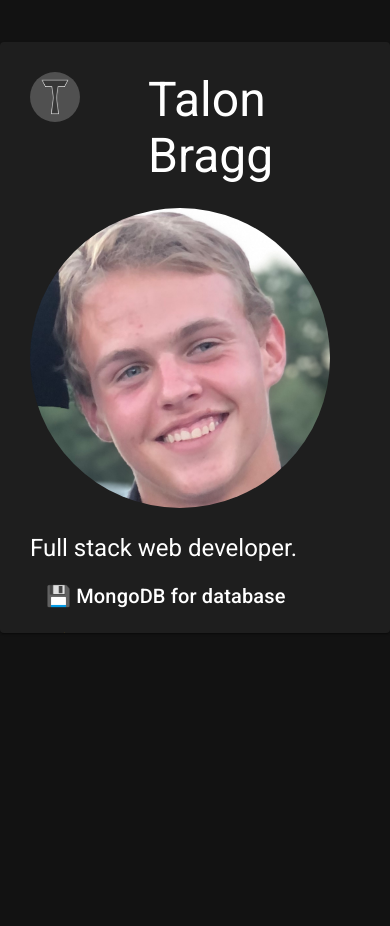
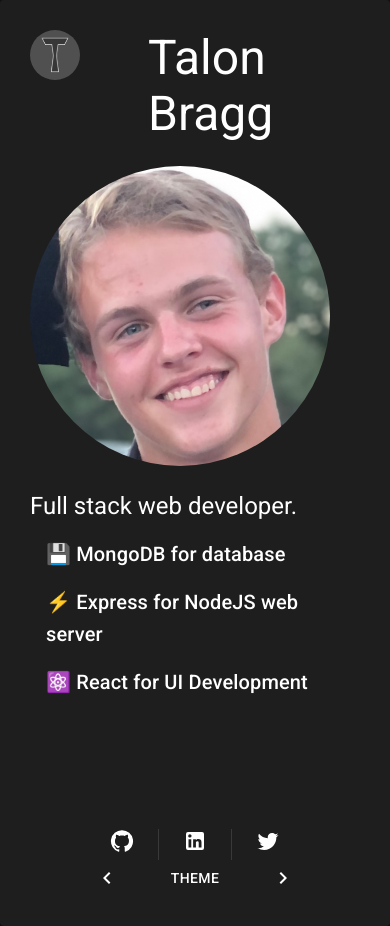
Before and after one commit to ca1c/Portfolio, a React (Create React App) app: page / in a window 390 px wide. Before the commit the page ends 844 px from the top, so only its background shows below. Built offline with nearby package versions, Linux system fonts and the light colour scheme.

Commit message:
height of main card is now responsive based on device width

```diff
--- a/src/App.css
+++ b/src/App.css
@@ -2,11 +2,22 @@
   padding: 30px;
   max-width: 900px;
   min-height: 70vh;
-  max-height: 70vh;
   position: relative;
   margin: 0;
   overflow: auto;
 }
+
+@media screen and (max-width: 540px) {
+  .mainCard{
+    padding: 30px;
+    max-width: 900px;
+    min-height: 100%;
+    position: relative;
+    margin: 0;
+    overflow: auto;
+  }
+}
+
 .buttons {
   min-width: 100%;
   padding: 0;
```
